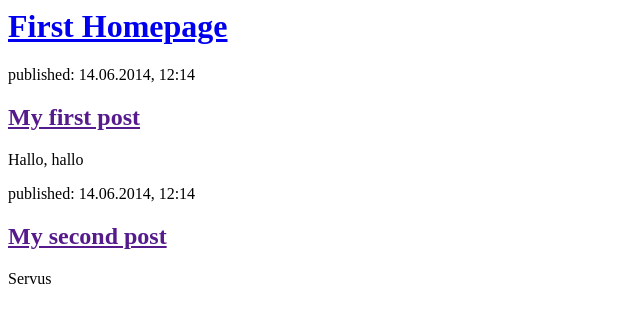
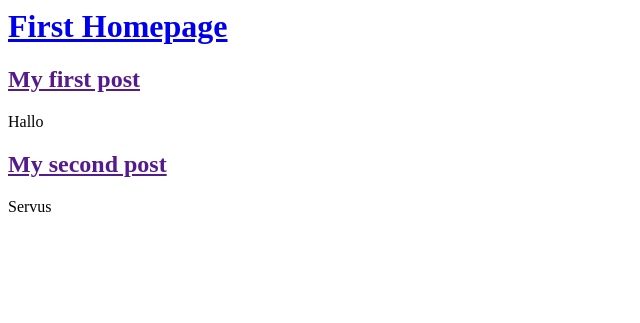
Before and after one commit to MarcoPreuss/my-first-blog, a Django app: page / in a window 1280 px wide. Shown: the top 323 px of the page, without its empty margins (0-640 px from the left). Run offline with Django 3.2, Linux system fonts and the light colour scheme.

Commit message:
HTML der Site geändert.

```diff
--- a/blog/templates/blog/post_list.html
+++ b/blog/templates/blog/post_list.html
@@ -8,13 +8,11 @@
         </div>
 
         <div>
-            <p>published: 14.06.2014, 12:14</p>
             <h2><a href="">My first post</a></h2>
-            <p>Hallo, hallo</p>
+            <p>Hallo</p>
         </div>
 
         <div>
-            <p>published: 14.06.2014, 12:14</p>
             <h2><a href="">My second post</a></h2>
             <p>Servus</p>
         </div>
```
